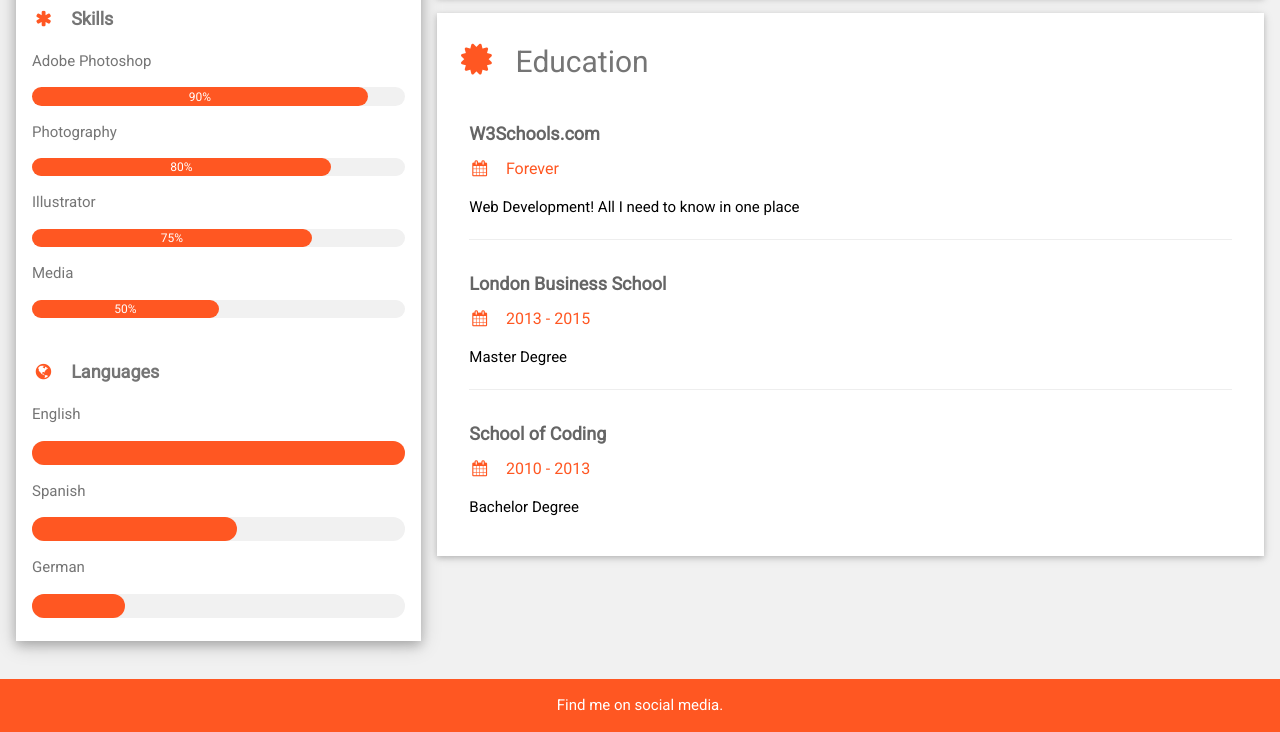
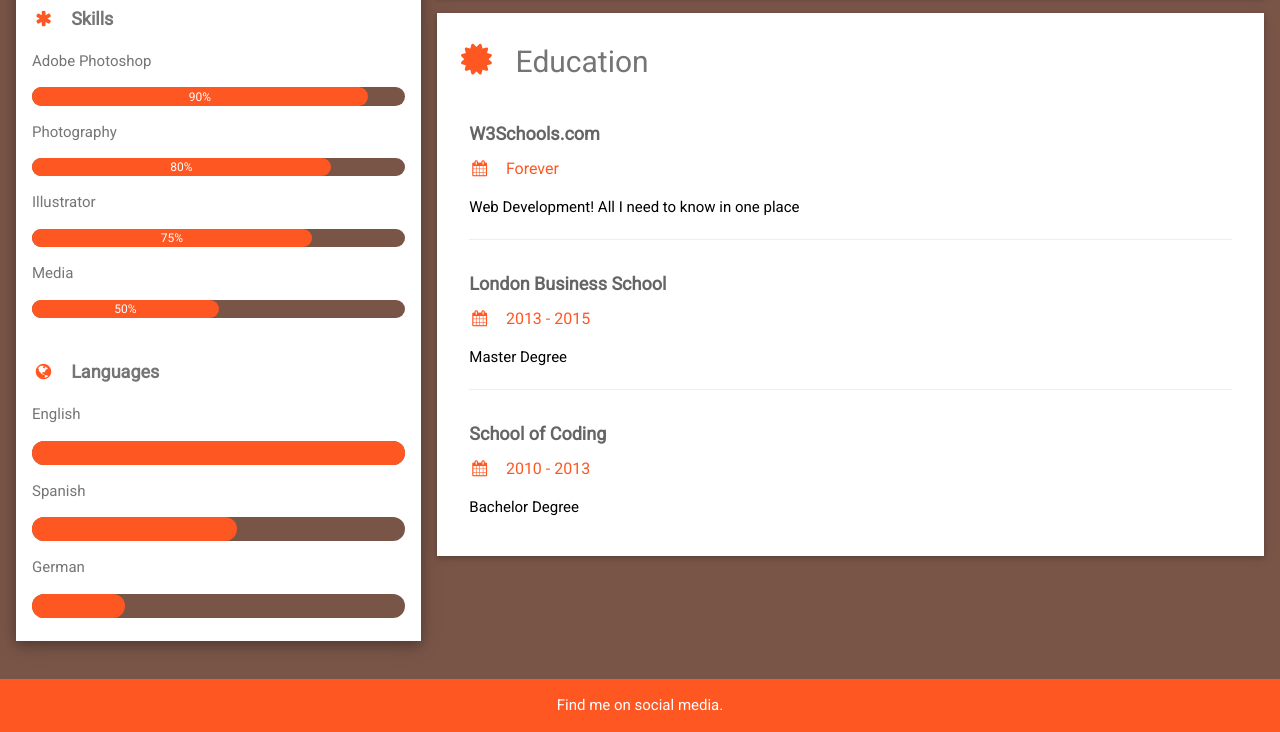
Before and after one commit to kullatonlohaprasert/resume, a plain HTML site: page index.html in a window 1280 px wide. Shown: the part 607-1339 px from the top of the page. Drawn offline with nearby package versions, Linux system fonts and the light colour scheme.

```diff
--- a/index.html
+++ b/index.html
@@ -9,7 +9,7 @@
 <style>
 html,body,h1,h2,h3,h4,h5,h6 {font-family: "Roboto", sans-serif}
 </style>
-<body class="w3-light-grey">
+<body class="w3-brown">
 
 <!-- Page Container -->
 <div class="w3-content w3-margin-top" style="max-width:1400px;">
@@ -36,36 +36,36 @@ html,body,h1,h2,h3,h4,h5,h6 {font-family: "Roboto", sans-serif}
 
           <p class="w3-large"><b><i class="fa fa-asterisk fa-fw w3-margin-right w3-text-deep-orange"></i>Skills</b></p>
           <p>Adobe Photoshop</p>
-          <div class="w3-light-grey w3-round-xlarge w3-small">
+          <div class="w3-brown w3-round-xlarge w3-small">
             <div class="w3-container w3-center w3-round-xlarge w3-deep-orange" style="width:90%">90%</div>
           </div>
           <p>Photography</p>
-          <div class="w3-light-grey w3-round-xlarge w3-small">
+          <div class="w3-brown w3-round-xlarge w3-small">
             <div class="w3-container w3-center w3-round-xlarge w3-deep-orange" style="width:80%">
               <div class="w3-center w3-text-white">80%</div>
             </div>
           </div>
           <p>Illustrator</p>
-          <div class="w3-light-grey w3-round-xlarge w3-small">
+          <div class="w3-brown w3-round-xlarge w3-small">
             <div class="w3-container w3-center w3-round-xlarge w3-deep-orange" style="width:75%">75%</div>
           </div>
           <p>Media</p>
-          <div class="w3-light-grey w3-round-xlarge w3-small">
+          <div class="w3-brown w3-round-xlarge w3-small">
             <div class="w3-container w3-center w3-round-xlarge w3-deep-orange" style="width:50%">50%</div>
           </div>
           <br>
 
           <p class="w3-large w3-text-theme"><b><i class="fa fa-globe fa-fw w3-margin-right w3-text-deep-orange"></i>Languages</b></p>
           <p>English</p>
-          <div class="w3-light-grey w3-round-xlarge">
+          <div class="w3-brown w3-round-xlarge">
             <div class="w3-round-xlarge w3-deep-orange" style="height:24px;width:100%"></div>
           </div>
           <p>Spanish</p>
-          <div class="w3-light-grey w3-round-xlarge">
+          <div class="w3-brown w3-round-xlarge">
             <div class="w3-round-xlarge w3-deep-orange" style="height:24px;width:55%"></div>
           </div>
           <p>German</p>
-          <div class="w3-light-grey w3-round-xlarge">
+          <div class="w3-brown w3-round-xlarge">
             <div class="w3-round-xlarge w3-deep-orange" style="height:24px;width:25%"></div>
           </div>
           <br>
```
